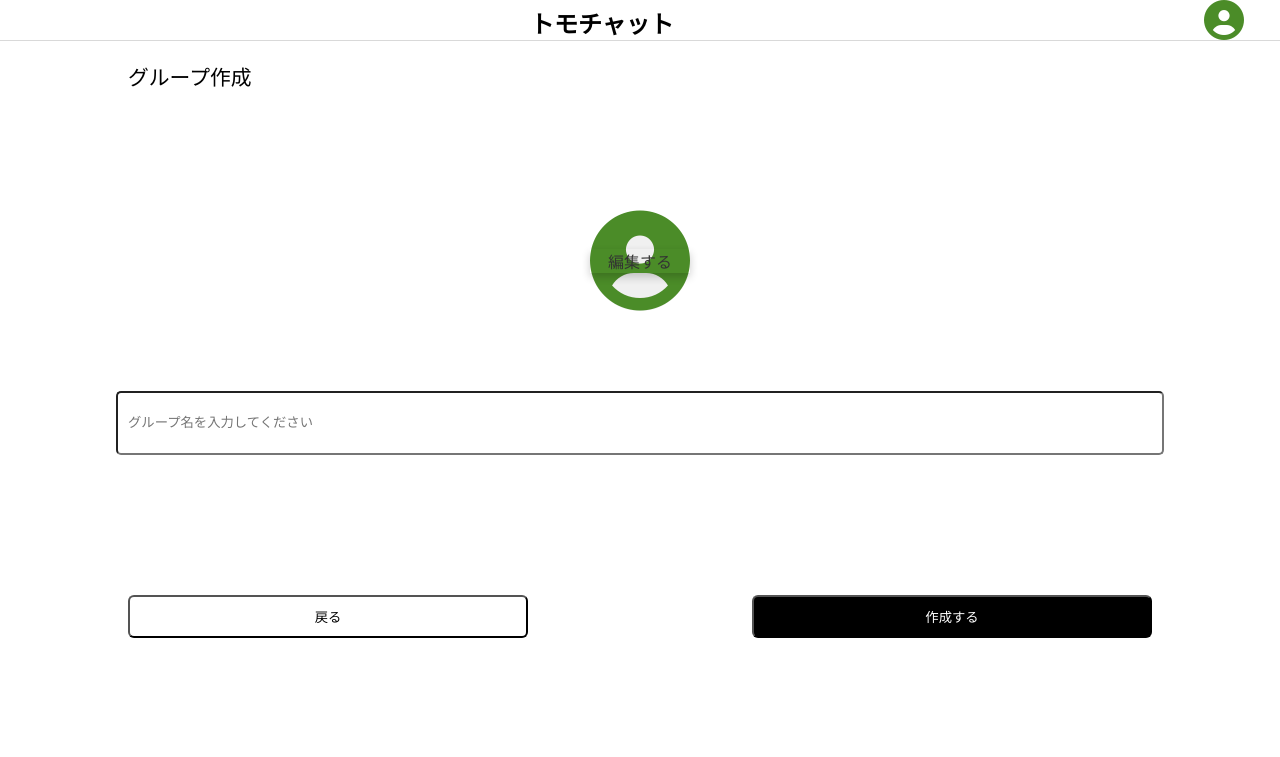
After one commit to sasakifuruta/chatapp, a Python web app: template ChatApp/templates/create_group.html in a window 1280 px wide. The commit adds this page. Shown: the top 757 px of the page. Run offline with Jinja, Linux system fonts and the light colour scheme; the template is opened without the code that fills it, so the values that code supplies are empty; some libraries are stand-ins or nearby versions.

Commit message:
グループ作成画面

```diff
--- a/ChatApp/static/css/common.css
+++ b/ChatApp/static/css/common.css
@@ -8,6 +8,7 @@
 .container-wrap {
     margin: 0px auto;
     width: 100%;
+    /*background: linear-gradient(to bottom, rgba(255, 255, 255),rgba(229, 255, 216),rgba(231, 255, 204),rgba(240, 255, 216),rgba(233, 255, 219),rgba(213, 255, 200));*/
 }
 
 /* ボタンのスタイル↓↓ */
--- /dev/null
+++ b/ChatApp/static/css/create-group.css
@@ -0,0 +1,61 @@
+/* コンテナのスタイル */
+.container {
+  padding: 120px 0px;
+  display: flex; /* フレックスボックスを使用 */
+  flex-direction: column; /* 子要素を縦方向に配置 */
+  align-items: center; /* 子要素を左右中央に配置 */
+  /*justify-content: space-between; /* 子要素を均等に間隔を空けて配置 */
+  row-gap:80px;
+  height: 50%; /* コンテナの高さを画面全体に設定 */
+}
+
+/* 編集ボタン */
+.edit-button {
+  width: 100px;/*丸の幅を50ピクセルに設定*/
+  height: 100px;/* 丸の高さを50ピクセルに設定 */
+  background-color: #f0f0f0;
+  border-radius: 50%;/* 丸くするための設定 */
+  display: flex;
+  justify-content: center;/* 中央に配置 */
+  align-items: center;/* 中央に配置 */
+  position: relative;
+
+}
+.icon-lays-icon{
+  margin: 0;
+  padding: 0;
+  font-size: 100px;
+  color:rgb(75,140,40);
+}
+.icon_layers_text{
+  position:absolute;
+  top: 50%;
+  left: 50%;
+  transform: translate(-50%, -50%);
+  min-width: 100%;
+  font-size: 16px;
+  color: #333;
+  cursor: pointer;
+  box-shadow: 0 4px 8px rgba(0, 0, 0, 0.2);
+  text-align:center;
+}
+
+/* テキストボックスのスタイル */
+.group-input-text {
+  margin-bottom: 60px; /* 下部に余白を追加 */
+  padding: 10px; /* 内側の余白を設定 */
+  width: 80%; /* テキストボックスの幅を画面幅の80%に設定 */
+  border-top-left-radius: 5px;
+  border-top-right-radius: 5px;
+  border-bottom-left-radius: 5px;
+  border-bottom-right-radius: 5px;
+  line-height: 3;
+}
+
+/* ボタンコンテナのスタイル */
+.button-container {
+  display: flex; /* フレックスボックスを使用 */
+  width: 80%; /* コンテナ幅を画面幅の80%に設定 */
+  justify-content: space-between; /* ボタンを左右に配置 */
+  column-gap: 20px; /*要素間の間隔を広げる*/
+}
--- /dev/null
+++ b/ChatApp/templates/create_group.html
@@ -0,0 +1,43 @@
+<!DOCTYPE html>
+<html lang="ja">
+
+  <head>
+    <meta charset="UTF-8">
+    <meta name="viewport" content="width=device-width, initial-scale=1.0">
+    <link rel = "stylesheet" href = "../static/css/create-group.css">
+    <link rel="stylesheet" href="../static/css/common.css">
+    <link rel="stylesheet" href="../static/css/header.css">
+    <!-- FontAwesomeのkit -->
+    <script src="https://kit.fontawesome.com/f960b0de38.js" crossorigin="anonymous"></script>
+    <title>グループ作成</title>
+  </head>
+
+  <body>
+    <header>
+      <!--ヘッダーを追加-->
+      <h2 class="header-top app-name">トモチャット</h2>
+      <!-- {{ プロフィール画像 }} -->
+      <!-- 人型アイコン アカウント画面に遷移 -->
+      <a href="#" class="avatar">
+        <i class="fa-solid fa-circle-user"></i>
+      </a>
+    </header>
+
+    <!--メインコンテンツ-->
+    <div class = "container-wrap">
+      <p class="page_title"> グループ作成</p>
+      <div class = "container">
+        <!--編集ボタン-->
+        <div class = "edit-button">
+          <i class="fa-solid fa-circle-user icon-lays-icon"></i>
+          <span class="icon_layers_text">編集する</span>
+        </div>
+        <input type = "text" value=""  placeholder="グループ名を入力してください" class = "group-input-text">
+      <div class = "button-container">
+        <button class = "btn-white-long">戻る</button>
+        <button class = "btn-black-long">作成する</button>
+      </div>
+      </div>
+    </div>
+  </body>
+</html>
```
